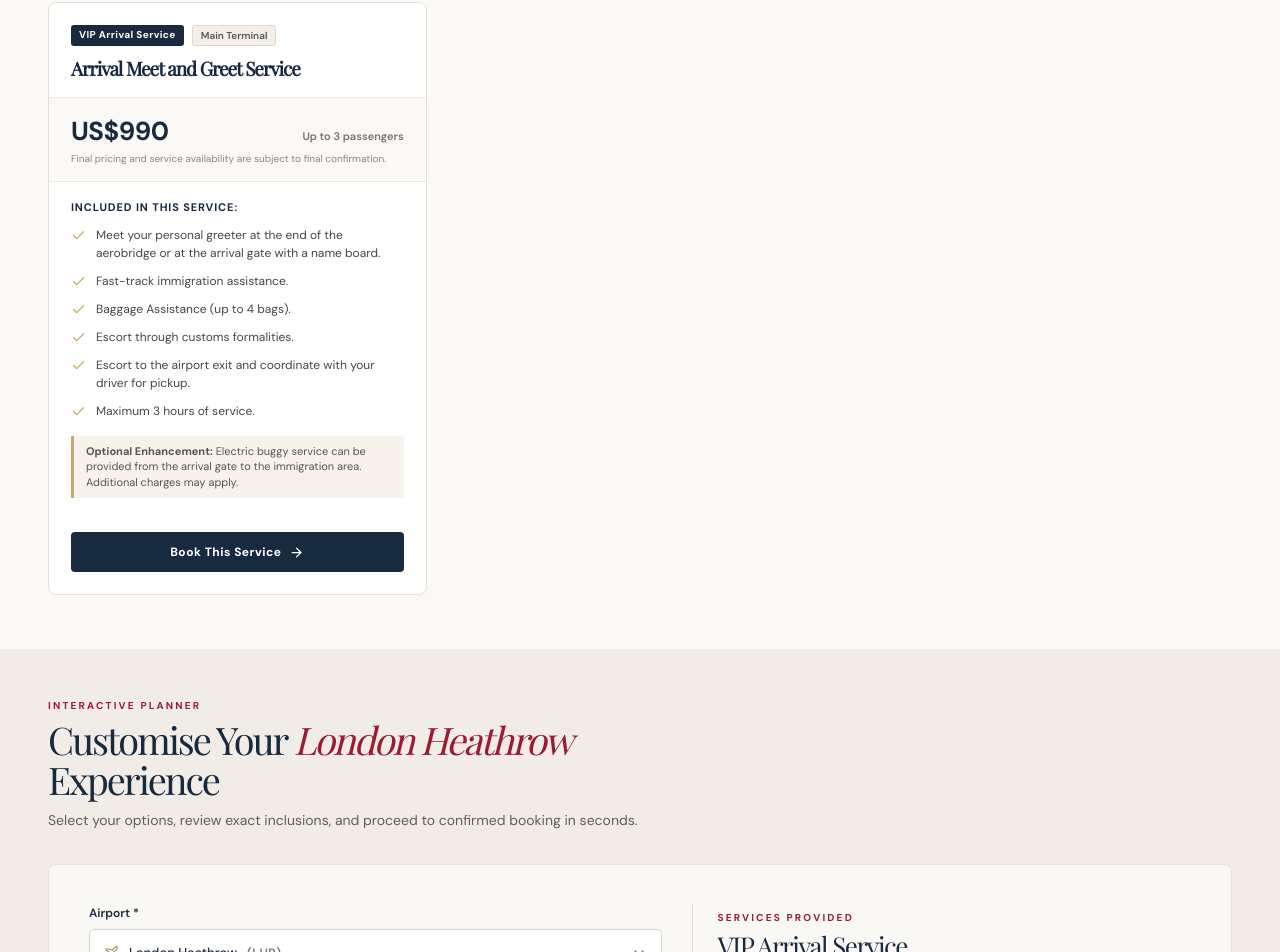
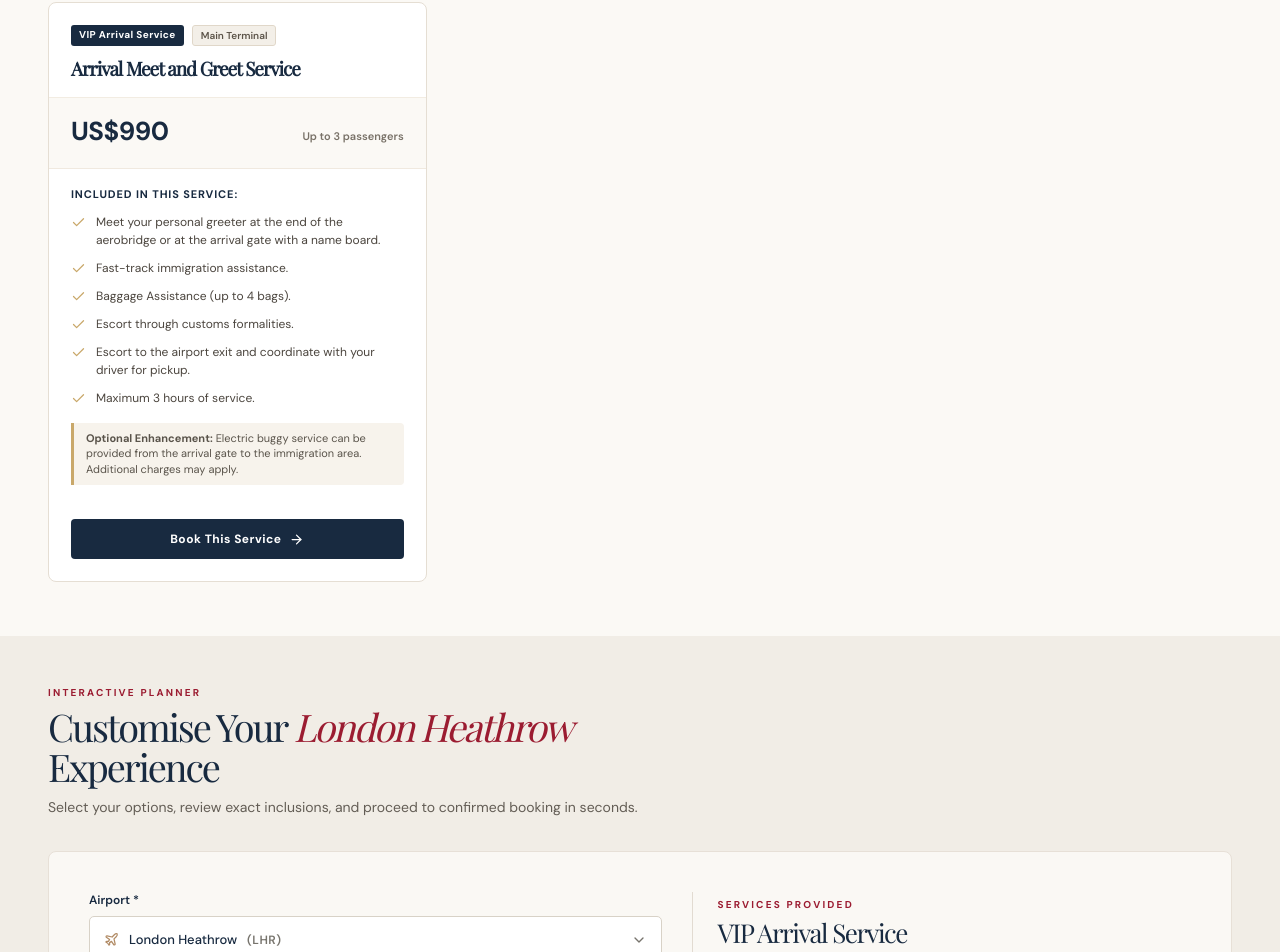
Before and after one commit to adarsh-uaa/uk-uaa, a Nuxt app: page /airports/heathrow in a window 1280 px wide. Shown: the part 1417-2369 px from the top of the page. Built offline with nearby package versions, Linux system fonts and the light colour scheme; a web font is replaced by a local one; what vue3-lottie would draw is missing.

Commit message:
removed supplier confirmation msg

```diff
--- a/app/components/AirportServices.vue
+++ b/app/components/AirportServices.vue
@@ -423,9 +423,9 @@ onBeforeUnmount(() => {
                 </p>
             </article>
 
-            <p class="terminal-quote-note">
+            <!-- <p class="terminal-quote-note">
                 Final pricing and service availability are subject to final confirmation.
-            </p>
+            </p> -->
         </div>
     </div>
 </template>
--- a/app/pages/airports/[slug].vue
+++ b/app/pages/airports/[slug].vue
@@ -368,7 +368,7 @@ const airportFaqs = computed(() => [
                     Up to {{ pkg.price.upToPassengers }} passengers
                   </span>
                 </div>
-                <span class="pkg-price-note">Final pricing and service availability are subject to final confirmation.</span>
+           <!-- <span class="pkg-price-note">Final pricing and service availability are subject to final confirmation.</> -->
               </div>
 
               <!-- Inclusions Checklist -->
```
